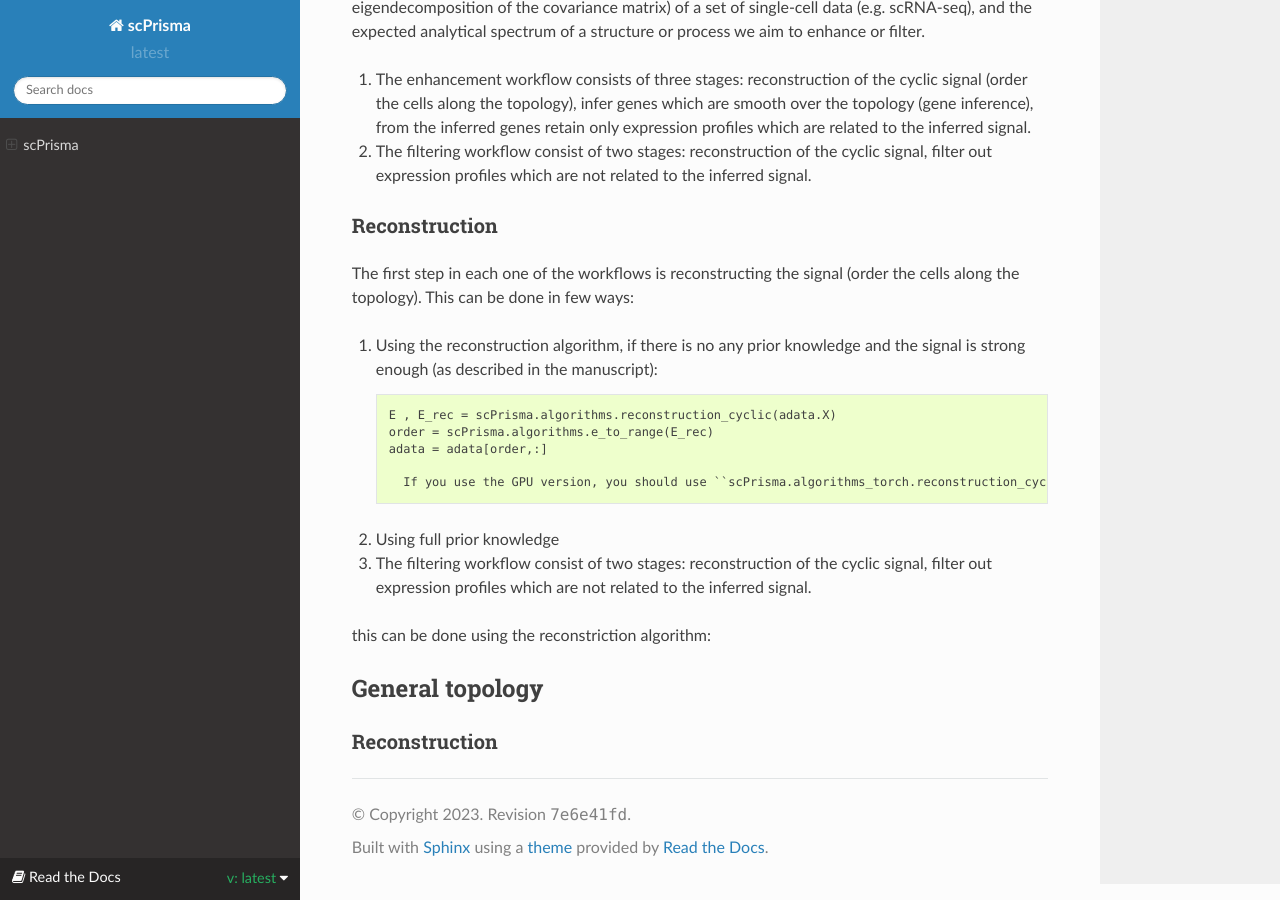
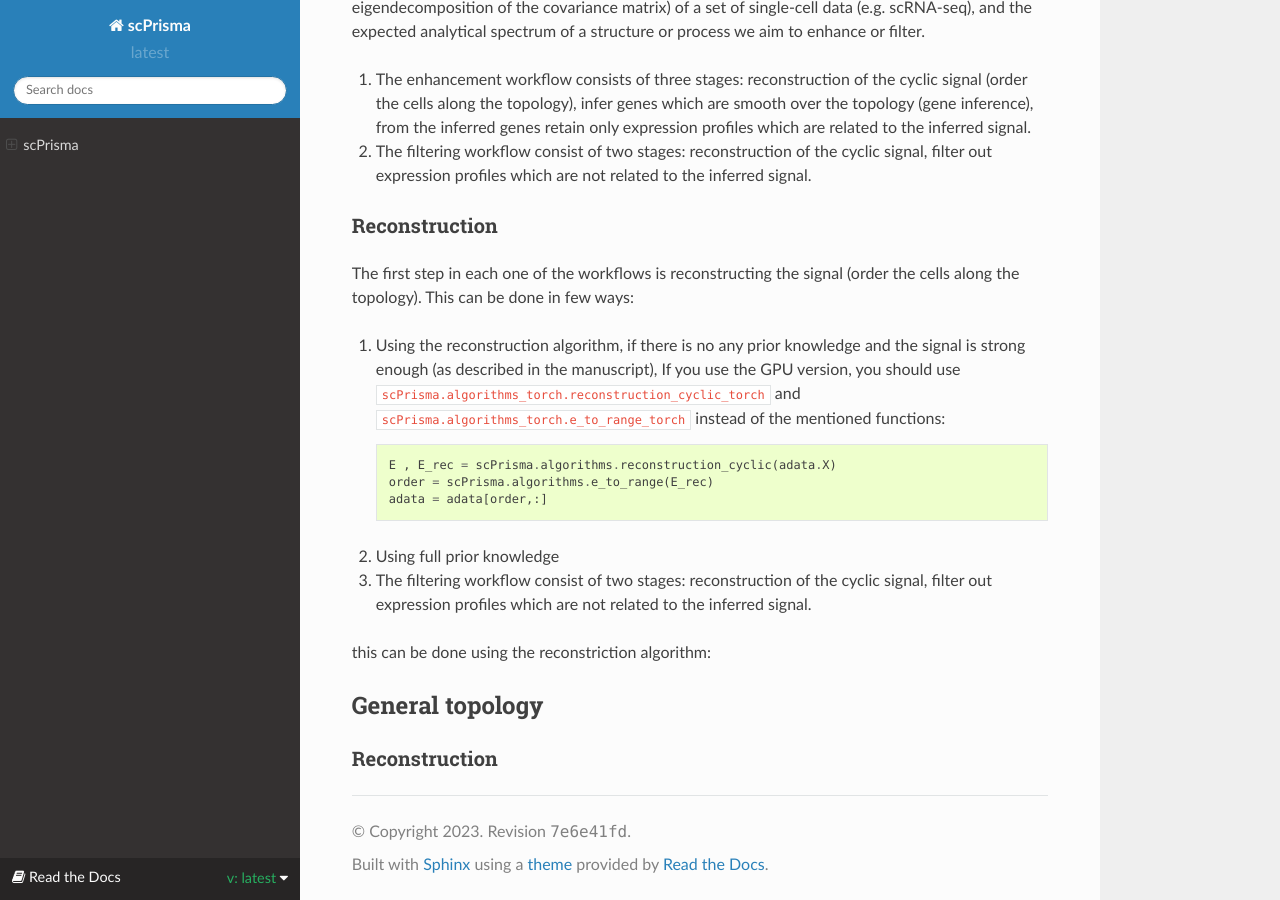
Before and after one commit to nitzanlab/scPrisma, a Sphinx documentation site: the page built from docs/index.rst, in a window 1280 px wide and 900 px high, scrolled down 2024 px. Built offline with Sphinx 7.4.7 and the Read the Docs theme 2.0.0, drawn with Linux system fonts in a browser that asks for light colours; pages that are not in the unit, such as notebooks, are missing from menus.

```diff
--- a/docs/index.rst
+++ b/docs/index.rst
@@ -61,13 +61,11 @@ Reconstruction
 The first step in each one of the workflows is reconstructing the signal (order the cells along the topology).
 This can be done in few ways:
 
-1. Using the reconstruction algorithm, if there is no any prior knowledge and the signal is strong enough (as described in the manuscript)::
+1. Using the reconstruction algorithm, if there is no any prior knowledge and the signal is strong enough (as described in the manuscript), If you use the GPU version, you should use ``scPrisma.algorithms_torch.reconstruction_cyclic_torch`` and ``scPrisma.algorithms_torch.e_to_range_torch`` instead of the mentioned functions::
 
       E , E_rec = scPrisma.algorithms.reconstruction_cyclic(adata.X)
       order = scPrisma.algorithms.e_to_range(E_rec)
       adata = adata[order,:]
-
-        If you use the GPU version, you should use ``scPrisma.algorithms_torch.reconstruction_cyclic_torch`` and ``scPrisma.algorithms_torch.e_to_range_torch`` instead of the mentioned functions.
 
 2. Using full prior knowledge
 
```
